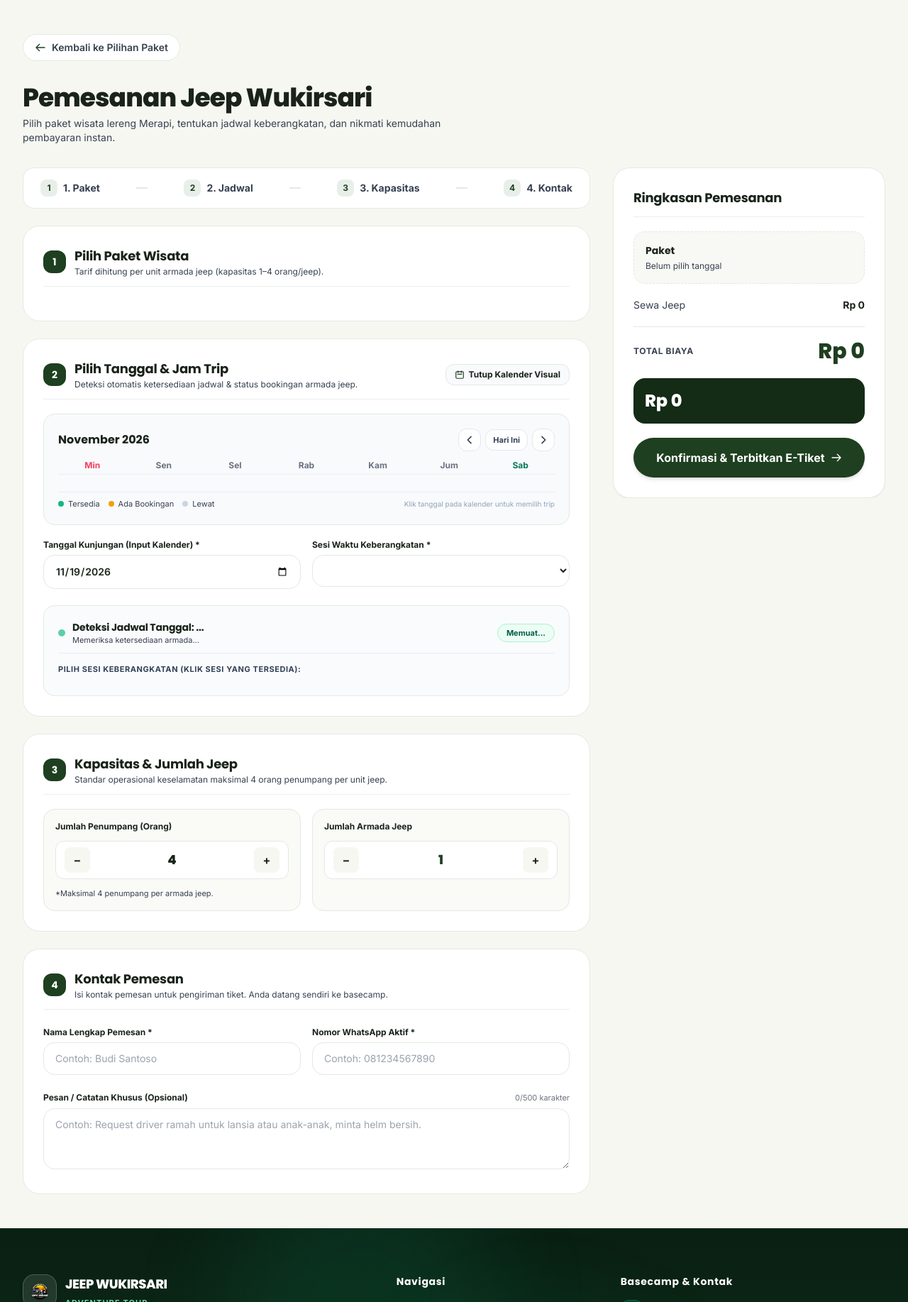
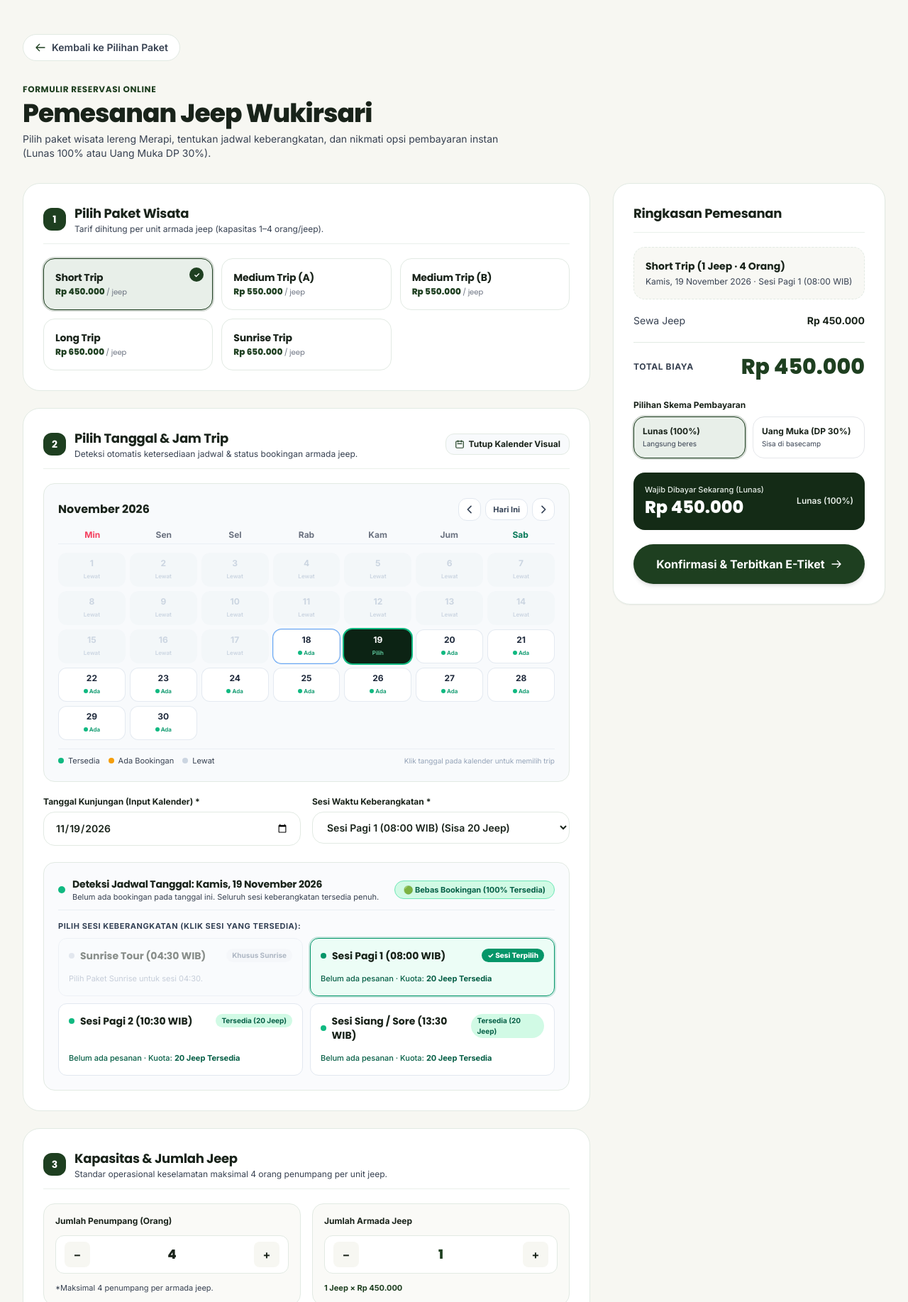
Before and after one commit to glentmargareza/TA, a Laravel app: page /booking in a window 1280 px wide. Shown: the part 81-1916 px from the top of the page at 71% size. Run offline with Laravel 12, Linux system fonts and the light colour scheme; data comes from the database, SQL or seed files in the repository; tables that the repository leaves empty hold one stand-in row (values such as "Sample post"); lists and menus that the app fills with data are empty; some libraries are stand-ins or nearby versions; some web fonts are replaced.

Commit message:
Samakan BookingController dan create.blade.php persis seperti branch galent

```diff
--- a/app/Http/Controllers/BookingController.php
+++ b/app/Http/Controllers/BookingController.php
@@ -60,14 +60,13 @@ class BookingController extends Controller
 
         $slots = ScheduleSlot::where('is_active', true)->orderBy('start_time')->get();
 
-        $now = now('Asia/Jakarta');
-        $today = $now->format('Y-m-d');
+        $now = now();
         $isSunriseSelected = str_contains(strtolower($selectedPackage?->slug . ' ' . $selectedPackage?->name), 'sunrise');
 
         // Otomatis tentukan tanggal kunjungan awal yang cerdas & tersedia
         $requestedDate = old('trip_date', $request->query('date', $request->query('trip_date')));
 
-        if (!$requestedDate || $requestedDate < $today) {
+        if (!$requestedDate) {
             $startDate = $now->copy();
             // Jika paket sunrise dan waktu saat ini >= 04:30 WIB, hari ini sudah tidak bisa -> mulai besok
             if ($isSunriseSelected && $now->format('H:i') >= '04:30') {
@@ -77,13 +76,12 @@ class BookingController extends Controller
                 $startDate = $startDate->addDay();
             }
 
-            // Cari tanggal yang masih memiliki sisa kuota armada (hingga 30 hari ke depan)
+            // Cari tanggal yang masih memiliki sisa kuota armada (hingga 14 hari ke depan)
             $foundDate = null;
-            $fallback = null;
             $testDate = $startDate->copy();
-            for ($i = 0; $i < 30; $i++) {
+            for ($i = 0; $i < 14; $i++) {
                 $dateStr = $testDate->format('Y-m-d');
-                $isToday = $dateStr === $today;
+                $isToday = $dateStr === $now->format('Y-m-d');
 
                 $candidateSlots = $slots->filter(function ($s) use ($isSunriseSelected, $isToday, $now) {
                     $time = substr((string) $s->start_time, 0, 5);
@@ -97,10 +95,6 @@ class BookingController extends Controller
                     return true;
                 });
 
-                if ($candidateSlots->isNotEmpty() && $fallback === null) {
-                    $fallback = $dateStr;
-                }
-
                 foreach ($candidateSlots as $cSlot) {
                     if ($cSlot->remainingJeepsFor($dateStr) > 0) {
                         $foundDate = $dateStr;
@@ -111,7 +105,7 @@ class BookingController extends Controller
                 $testDate->addDay();
             }
 
-            $defaultDate = $foundDate ?? $fallback ?? $startDate->format('Y-m-d');
+            $defaultDate = $foundDate ?? $startDate->format('Y-m-d');
         } else {
             $defaultDate = $requestedDate;
         }
@@ -153,19 +147,17 @@ class BookingController extends Controller
         $date = $request->query('trip_date');
         $jeeps = max(1, (int) $request->query('jeep_quantity', 1));
 
-        if (!$date || !preg_match('/^\d{4}-\d{2}-\d{2}$/', $date)) {
-            return response()->json(['error' => 'Tanggal wajib disertakan (YYYY-MM-DD)'], 422);
-        }
-
-        $now = now('Asia/Jakarta');
-        $today = $now->format('Y-m-d');
-        $isToday = $date === $today;
-        $isPast = $date < $today;
+        if (!$date) {
+            return response()->json(['error' => 'Tanggal wajib disertakan'], 422);
+        }
+
+        $now = now();
+        $isToday = $date === $now->format('Y-m-d');
         $nowTime = $now->format('H:i');
 
         $slots = ScheduleSlot::where('is_active', true)->orderBy('start_time')->get();
 
-        $data = $slots->map(function ($s) use ($date, $isToday, $isPast, $nowTime, $jeeps) {
+        $data = $slots->map(function ($s) use ($date, $isToday, $nowTime, $jeeps) {
             $time = substr((string) $s->start_time, 0, 5);
             $label = trim((string) $s->slot_label) ?: ('Sesi ' . $s->id);
             $cleanLabel = preg_match('/\(\d{2}:\d{2}\s*WIB\)/i', $label) ? $label : ($label . ' (' . $time . ' WIB)');
@@ -173,7 +165,7 @@ class BookingController extends Controller
 
             $booked = $s->bookedJeepsCount($date);
             $remaining = max(0, $s->max_jeeps - $booked);
-            $passed = $isPast || ($isToday && $time <= $nowTime);
+            $passed = $isToday && ($time <= $nowTime);
             $available = !$passed && ($remaining >= $jeeps);
 
             return [
@@ -286,11 +278,11 @@ class BookingController extends Controller
             ]);
         }
 
-        // Validasi jam sesi tidak boleh di waktu yang sudah lewat jika memesan untuk hari ini (WIB)
-        $today = now('Asia/Jakarta')->format('Y-m-d');
+        // Validasi jam sesi tidak boleh di waktu yang sudah lewat jika memesan untuk hari ini
+        $today = now()->format('Y-m-d');
         if ($validated['trip_date'] === $today) {
             $slotTime = substr((string) $slot->start_time, 0, 5);
-            $nowTime = now('Asia/Jakarta')->format('H:i');
+            $nowTime = now()->format('H:i');
             if ($slotTime <= $nowTime) {
                 return back()->withInput()->withErrors([
                     'slot_id' => "Sesi {$slot->slot_label} untuk hari ini sudah lewat. Silakan pilih sesi jadwal lain atau tanggal besok."
@@ -1424,6 +1416,10 @@ class BookingController extends Controller
  * Reverse geocoding (lat, lng -> nama hotel / alamat)
  * Prioritas: Google Places Nearby (hotel terdekat) -> Photon/Nominatim
  */
+    /**
+     * Reverse geocoding (lat, lng -> nama hotel / alamat)
+     * Prioritas: Google Places Nearby (hotel terdekat) -> Photon/Nominatim
+     */
     public function reverseLocation(Request $request)
     {
         $lat = (float) $request->query('lat');
--- a/resources/views/booking/create.blade.php
+++ b/resources/views/booking/create.blade.php
@@ -19,11 +19,14 @@
 
         <!-- Judul Halaman -->
         <div class="space-y-1.5">
+            <span class="text-xs font-bold uppercase tracking-wider text-wukirsari-primary font-display block">
+                FORMULIR RESERVASI ONLINE
+            </span>
             <h1 class="text-2xl sm:text-4xl font-extrabold text-merapiText-primary font-display tracking-tight">
                 Pemesanan Jeep Wukirsari
             </h1>
             <p class="text-merapiText-secondary text-xs sm:text-sm max-w-2xl">
-                Pilih paket wisata lereng Merapi, tentukan jadwal keberangkatan, dan nikmati kemudahan pembayaran instan.
+                Pilih paket wisata lereng Merapi, tentukan jadwal keberangkatan, dan nikmati opsi pembayaran instan (Lunas 100% atau Uang Muka DP 30%).
             </p>
         </div>
 
@@ -46,30 +49,6 @@
 
             <!-- Kolom Kiri: 4 Kartu Formulir (lg:col-span-8) -->
             <div class="lg:col-span-8 space-y-6">
-
-
-                <div class="bg-white border border-wukirsari-border rounded-2xl p-2 shadow-xs flex items-center justify-between gap-1 sm:gap-2 overflow-x-auto scrollbar-none sticky top-16 sm:top-20 z-30 backdrop-blur-md bg-white/95" id="stepper">
-                    <button type="button" class="st on flex items-center gap-2 px-3 sm:px-4 py-2 rounded-xl text-xs sm:text-sm font-bold text-merapiText-secondary hover:text-merapiText-primary transition-all shrink-0 cursor-pointer" data-s="1">
-                        <i class="w-6 h-6 rounded-lg bg-wukirsari-sage text-wukirsari-primary flex items-center justify-center text-xs font-bold not-italic">1</i>
-                        <span>1. Paket</span>
-                    </button>
-                    <div class="w-4 h-0.5 bg-wukirsari-border shrink-0"></div>
-                    <button type="button" class="st flex items-center gap-2 px-3 sm:px-4 py-2 rounded-xl text-xs sm:text-sm font-bold text-merapiText-secondary hover:text-merapiText-primary transition-all shrink-0 cursor-pointer" data-s="2">
-                        <i class="w-6 h-6 rounded-lg bg-wukirsari-sage text-wukirsari-primary flex items-center justify-center text-xs font-bold not-italic">2</i>
-                        <span>2. Jadwal</span>
-                    </button>
-                    <div class="w-4 h-0.5 bg-wukirsari-border shrink-0"></div>
-                    <button type="button" class="st flex items-center gap-2 px-3 sm:px-4 py-2 rounded-xl text-xs sm:text-sm font-bold text-merapiText-secondary hover:text-merapiText-primary transition-all shrink-0 cursor-pointer" data-s="3">
-                        <i class="w-6 h-6 rounded-lg bg-wukirsari-sage text-wukirsari-primary flex items-center justify-center text-xs font-bold not-italic">3</i>
-                        <span>3. Kapasitas</span>
-                    </button>
-                    <div class="w-4 h-0.5 bg-wukirsari-border shrink-0"></div>
-                    <button type="button" class="st flex items-center gap-2 px-3 sm:px-4 py-2 rounded-xl text-xs sm:text-sm font-bold text-merapiText-secondary hover:text-merapiText-primary transition-all shrink-0 cursor-pointer" data-s="4">
-                        <i class="w-6 h-6 rounded-lg bg-wukirsari-sage text-wukirsari-primary flex items-center justify-center text-xs font-bold not-italic">4</i>
-                        <span>4. Kontak</span>
-                    </button>
-                </div>
-
                 <!-- 1. PILIH PAKET -->
                 <section class="bg-white rounded-3xl border border-wukirsari-border shadow-xs p-4 sm:p-7 space-y-5" data-sec="1">
                     <div class="flex items-center gap-3 pb-3 border-b border-wukirsari-border/70">
@@ -280,9 +259,28 @@
                         <strong class="text-2xl sm:text-3xl font-extrabold text-wukirsari-primary font-display" id="vTotal">Rp 0</strong>
                     </div>
 
+                    <!-- Skema Pembayaran -->
+                    <div class="space-y-2 pt-2">
+                        <label class="block text-xs font-bold text-merapiText-primary">Pilihan Skema Pembayaran</label>
+                        <div class="grid grid-cols-2 gap-2.5 pay">
+                            <button type="button" class="po sel p-3 rounded-2xl border text-left transition-all cursor-pointer" data-p="full">
+                                <strong class="block text-xs font-bold text-merapiText-primary">Lunas (100%)</strong>
+                                <span class="block text-[10px] text-merapiText-secondary mt-0.5">Langsung beres</span>
+                            </button>
+                            <button type="button" class="po p-3 rounded-2xl border text-left transition-all cursor-pointer" data-p="dp">
+                                <strong class="block text-xs font-bold text-merapiText-primary">Uang Muka (DP 30%)</strong>
+                                <span class="block text-[10px] text-merapiText-secondary mt-0.5">Sisa di basecamp</span>
+                            </button>
+                        </div>
+                    </div>
+
                     <!-- Box Tagihan Sekarang -->
                     <div class="bg-wukirsari-dark text-white rounded-2xl p-4 flex items-center justify-between shadow-xs">
-                        <strong class="text-xl sm:text-2xl font-extrabold font-display" id="vDue">Rp 0</strong>
+                        <div>
+                            <span class="block text-[11px] text-wukirsari-sage font-medium" id="dueLbl">Wajib Dibayar Sekarang</span>
+                            <strong class="text-xl sm:text-2xl font-extrabold font-display" id="vDue">Rp 0</strong>
+                        </div>
+                        <span class="text-xs text-wukirsari-sage font-semibold" id="dueSub">Lunas</span>
                     </div>
 
                     <!-- Tombol Lanjutkan -->
@@ -334,24 +332,10 @@
     transform: translate(-50%, 0) !important;
 }
 
-/* Kalender ketersediaan */
-#cal .cd{height:2.5rem;display:flex;align-items:center;justify-content:center;position:relative;border-radius:.75rem;font-size:.8125rem;font-weight:700;color:#1f2a20;cursor:pointer;transition:background .15s}
-#cal .cd:hover:not(:disabled){background:#E8EFE9}
-#cal .cd:disabled{cursor:not-allowed}
-#cal .cd.past{color:#c5c9c6}
-#cal .cd.full{color:#b91c1c;background:#fef2f2;text-decoration:line-through}
-#cal .cd.today{box-shadow:inset 0 0 0 1.5px #1E3F20}
-#cal .cd.sel,#cal .cd.sel:hover{background:#1E3F20;color:#fff}
 
 /* ===== RESPONSIF HP ===== */
 html{-webkit-text-size-adjust:100%}
-/* clip (bukan hidden) agar tidak membuat scroll container yang mematikan position: sticky */
-html,body{overflow-x:clip}
-/* Ringkasan ikut menempel saat scroll; jika lebih tinggi dari layar, bisa di-scroll sendiri */
-@media (min-width:1024px){
-  #pay{position:sticky;top:6rem;align-self:start;max-height:calc(100vh - 7rem);overflow-y:auto;scrollbar-width:none}
-  #pay::-webkit-scrollbar{display:none}
-}
+body{overflow-x:hidden}
 .mbar{padding-bottom:calc(.75rem + env(safe-area-inset-bottom))}
 @media (max-width:640px){
   /* 16px mencegah iOS/Android zoom otomatis saat mengetuk input */
@@ -360,7 +344,7 @@ html,body{overflow-x:clip}
   #paxMinus,#paxPlus,#minus,#plus{width:44px!important;height:44px!important;font-size:1.25rem!important}
   .po,.pkg{min-height:56px}
   #submit{min-height:52px}
-  input[type=date]{min-height:48px}
+  input[type=date]{min-height:48px;-webkit-appearance:none;appearance:none}
   #name,#wa,#session,#date{min-height:48px}
   h1{line-height:1.2}
 }
@@ -382,8 +366,7 @@ const D              = bookingDataEl ? JSON.parse(bookingDataEl.textContent || '
 window.BOOKING_DATA  = D;
 const PER_JEEP       = 4;
 const PACKAGES       = D.packages || [];
-const SESSIONS       = D.slots || [];
-const TZ             = 'Asia/Jakarta';   // semua jadwal mengikuti WIB, bukan jam perangkat
+let SESSIONS         = D.slots || [];
 
 const $ = s => document.querySelector(s);
 const rp = n => 'Rp ' + Number(n).toLocaleString('id-ID');
@@ -394,49 +377,7 @@ const state = {
 };
 const curPkg = () => PACKAGES.find(x => String(x.id) === String(state.pkg)) || PACKAGES[0];
 
-/* ====== UTILITAS WAKTU (WIB) ====== */
-function wibNow(){
-  const parts = new Intl.DateTimeFormat('en-CA', {
-    timeZone: TZ, year: 'numeric', month: '2-digit', day: '2-digit',
-    hour: '2-digit', minute: '2-digit', hourCycle: 'h23'
-  }).formatToParts(new Date());
-  const g = t => parts.find(p => p.type === t).value;
-  return { date: `${g('year')}-${g('month')}-${g('day')}`, min: (+g('hour')) * 60 + (+g('minute')) };
-}
-const addDays = (dateStr, n) => {
-  const d = new Date(dateStr + 'T00:00:00Z');
-  d.setUTCDate(d.getUTCDate() + n);
-  return d.toISOString().slice(0, 10);
-};
-const toMin = t => { const [h, m] = String(t).split(':').map(Number); return h * 60 + m; };
-const fmtDate = ds => new Date(ds + 'T00:00:00').toLocaleDateString('id-ID', { weekday: 'long', day: 'numeric', month: 'long', year: 'numeric' });
-
-/* ====== UTILITAS JADWAL ====== */
-const isSunrisePkg  = p => !!p && (p.is_sunrise || /sunrise/i.test(p.slug || '') || /sunrise/i.test(p.name || ''));
-const isSunriseSlot = s => !!s.is_sunrise || s.time === '04:30' || /sunrise/i.test(s.label || '');
-// Paket Sunrise hanya sesi 04:30; paket reguler hanya sesi reguler.
-const slotsFor = p => SESSIONS.filter(s => isSunrisePkg(p) ? isSunriseSlot(s) : !isSunriseSlot(s));
-// Sesi dianggap lewat jika tanggalnya sudah lewat, atau hari ini dan jamnya sudah lewat (WIB).
-const isPassed = (s, date) => {
-  const n = wibNow();
-  if(date < n.date) return true;
-  return date === n.date && toMin(s.time) <= n.min;
-};
-// Tanggal paling awal (hari ini s/d 30 hari ke depan) yang masih punya sesi belum lewat.
-function firstValidDate(pkg, from){
-  const start = from || wibNow().date;
-  const list = slotsFor(pkg);
-  for(let i = 0; i < 30; i++){
-    const d = addDays(start, i);
-    if(list.some(s => !isPassed(s, d))) return d;
-  }
-  return start;
-}
-// Cache kuota per tanggal: AVAIL[tanggal][slotId] = sisa jeep
-const AVAIL = {};
-
 /* ====== 1. PAKET ====== */
-const dateEl = $('#date');
 const pkgsEl = $('#pkgs');
 if (pkgsEl && PACKAGES.length) {
   pkgsEl.innerHTML = PACKAGES.map(p => `
@@ -454,16 +395,18 @@ if (pkgsEl && PACKAGES.length) {
     state.pkg = b.dataset.id;
     pkgsEl.querySelectorAll('.pkg').forEach(x => x.classList.toggle('sel', x === b));
 
-    // Jika tanggal terpilih tidak punya sesi tersisa untuk tipe paket ini
-    // (mis. Sunrise 04:30 sudah lewat hari ini), pindah ke tanggal terdekat yang tersedia.
     const p = curPkg();
-    const hasSlot = dateEl.value && slotsFor(p).some(s => !isPassed(s, dateEl.value));
-    if(!hasSlot){
-      const nd = firstValidDate(p);
-      if(nd !== dateEl.value){
-        dateEl.value = nd;
-        toast('Tanggal disesuaikan ke ' + fmtDate(nd) + ' karena sesi paket ini hari ini sudah lewat.');
-      }
+    const isSunrise = p && (p.is_sunrise || /sunrise/i.test(p.slug || '') || /sunrise/i.test(p.name || ''));
+    const isToday = dateEl.value === iso(new Date());
+    const now = new Date();
+    const nowMin = now.getHours() * 60 + now.getMinutes();
+
+    // Jika beralih ke Sunrise dan tanggal masih hari ini tetapi jam 04:30 WIB sudah lewat:
+    // Otomatis sesuaikan tanggal ke besok (H+1)
+    if(isSunrise && isToday && nowMin >= (4 * 60 + 30)){
+      const def = new Date();
+      def.setDate(def.getDate() + 1);
+      dateEl.value = iso(def);
     }
 
     renderSessions();
@@ -801,36 +744,45 @@ function renderSessionOptions(){
   const sel = $('#session');
   if(!sel) return;
   const pkg = curPkg();
-  const sunrise = isSunrisePkg(pkg);
-  const date = dateEl.value;
+  const isSunrisePkg = pkg && (pkg.is_sunrise || /sunrise/i.test(pkg.slug || '') || /sunrise/i.test(pkg.name || ''));
+
+  const isToday = dateEl.value === iso(new Date());
+  const now = new Date();
+  const nowMin = now.getHours() * 60 + now.getMinutes();
   const prev = state.session;
-  const list = slotsFor(pkg);
 
-  if(!date){
-    sel.innerHTML = '<option value="" disabled selected>Pilih tanggal dulu</option>';
-    state.session = null;
-    $('#sessHint').textContent = 'Pilih tanggal kunjungan terlebih dahulu.';
-    return;
-  }
-  if(list.length === 0){
+  // Filter aturan sesi keberangkatan:
+  // - Paket Sunrise: HANYA sesi 04:30 WIB yang tampil / dapat dipilih. Sesi lain otomatis tidak bisa.
+  // - Paket Reguler: Sesi 04:30 WIB dilarang/disembunyikan. Wisatawan bebas memilih sesi reguler (08:00, 10:30, 13:30 WIB).
+  const filteredSlots = SESSIONS.filter(s => {
+    const isSunSlot = s.is_sunrise || s.time === '04:30' || /sunrise/i.test(s.label);
+    return isSunrisePkg ? isSunSlot : !isSunSlot;
+  });
+
+  if(filteredSlots.length === 0){
     sel.innerHTML = '<option value="" disabled selected>Tidak ada sesi yang tersedia</option>';
     state.session = null;
     $('#sessHint').textContent = 'Tidak ada sesi yang tersedia untuk paket ini.';
     return;
   }
 
-  const avail = AVAIL[date] || {};
-  sel.innerHTML = list.map(s => {
-    const passed = isPassed(s, date);
-    const rem = avail[s.id];
-    const known = typeof rem === 'number';
-    const isFull = known && rem < state.qty;
+  sel.innerHTML = filteredSlots.map(s => {
+    let passed = s.passed ?? false;
+    if(isToday && s.time){
+      const [h, m] = s.time.split(':').map(Number);
+      if((h * 60 + m) <= nowMin) passed = true;
+    }
+    const isFull = (typeof s.remaining === 'number' && s.remaining < state.qty);
     const disabled = passed || isFull;
 
     let badge = '';
-    if(passed) badge = ' — (Sudah Lewat)';
-    else if(isFull) badge = rem <= 0 ? ' — (Kuota Penuh)' : ` — (Sisa ${rem} Jeep, kurang)`;
-    else if(known) badge = ` (Sisa ${rem} Jeep)`;
+    if(passed){
+      badge = ' — (Sudah Lewat)';
+    } else if(isFull){
+      badge = ' — (Kuota Penuh)';
+    } else if(typeof s.remaining === 'number'){
+      badge = ` (Sisa ${s.remaining} Jeep)`;
+    }
 
     return `<option value="${s.id}" ${disabled ? 'disabled' : ''}>${esc(s.label)}${badge}</option>`;
   }).join('');
@@ -841,23 +793,22 @@ function renderSessionOptions(){
   state.session = sel.value || null;
 
   if(!firstOk){
-    const next = nextOpenDate(addDays(date, 1));
-    const tip = ' Coba tanggal ' + fmtDate(next) + '.';
-    $('#sessHint').textContent = sunrise
-      ? 'Sesi Sunrise (04:30 WIB) pada tanggal ini sudah lewat atau kuota tidak cukup.' + tip
-      : 'Semua sesi pada tanggal ini sudah lewat atau kuota tidak cukup.' + tip;
+    if(isSunrisePkg){
+      $('#sessHint').textContent = 'Sesi Sunrise (04:30 WIB) untuk tanggal ini tidak dapat dipilih (sudah lewat atau kuota habis). Silakan pilih tanggal berikutnya.';
+    } else {
+      $('#sessHint').textContent = 'Semua sesi jadwal reguler untuk tanggal ini sudah lewat atau penuh. Silakan pilih tanggal berikutnya.';
+    }
   } else {
-    $('#sessHint').textContent = sunrise ? '✓ Paket Sunrise hanya berjalan pada sesi 04:30 WIB.' : '';
+    $('#sessHint').textContent = isSunrisePkg ? '✓ Paket Sunrise Tour khusus beroperasi pada sesi Sunrise (04:30 WIB).' : '';
   }
 }
 
 function renderSessions(){
   renderSessionOptions();
-  if(dateEl.value) fetchSlotAvailability(dateEl.value);
+  if(dateEl.value){
+    fetchSlotAvailability(dateEl.value, state.qty);
+  }
 }
-
-// Muat ulang daftar sesi (tanpa fetch) lalu hitung ulang ringkasan
-function refresh(){ renderSessionOptions(); update(); renderCalendar(); }
 
 dateEl.addEventListener('change', () => {
   if (dateEl.value) {
@@ -882,35 +833,41 @@ $('#paxPlus').onclick = () => {
   if(state.pax < 40){
     state.pax++;
     state.qty = Math.max(state.qty, Math.ceil(state.pax / PER_JEEP));
-    refresh(); setStep(3);
+    update(); setStep(3);
   }
 };
 $('#paxMinus').onclick = () => {
-  if(state.pax > 1){ state.pax--; refresh(); setStep(3); }
+  if(state.pax > 1){ state.pax--; update(); setStep(3); }
 };
 $('#plus').onclick = () => {
-  if(state.qty < 10){ state.qty++; refresh(); setStep(3); }
+  if(state.qty < 10){ state.qty++; update(); setStep(3); }
 };
 $('#minus').onclick = () => {
   const minJeep = Math.ceil(state.pax / PER_JEEP);
-  if(state.qty > minJeep){ state.qty--; refresh(); }
+  if(state.qty > minJeep){ state.qty--; update(); }
   else toast('Minimal butuh ' + minJeep + ' jeep untuk ' + state.pax + ' orang penumpang (maksimal 4 orang per jeep).');
 };
+
+/* ====== SKEMA PEMBAYARAN ====== */
+document.querySelectorAll('.po').forEach(b => b.onclick = () => {
+  state.pay = b.dataset.p;
+  document.querySelectorAll('.po').forEach(x => x.classList.toggle('sel', x === b));
+  update();
+});
 
 /* ====== UPDATE RINGKASAN TAGIHAN ====== */
 function update(){
   const p = curPkg();
   if(!p) return;
   const total = p.price * state.qty;
-  const due = total;
+  const due = state.pay === 'dp' ? Math.round(total * 0.3) : total;
 
   $('#qty').textContent = state.qty;
   $('#pax').textContent = state.pax;
   $('#jeepHint').textContent = state.qty + ' Jeep × ' + rp(p.price);
   $('#tPkg').textContent = p.name + ' (' + state.qty + ' Jeep · ' + state.pax + ' Orang)';
 
-  const d = dateEl.value ? fmtDate(dateEl.value) : 'Belum pilih tanggal';
-  $('#dateText').textContent = dateEl.value ? fmtDate(dateEl.value) : 'Pilih tanggal';
+  const d = dateEl.value ? new Date(dateEl.value + 'T00:00:00').toLocaleDateString('id-ID', { weekday: 'long', day: 'numeric', month: 'long', year: 'numeric' }) : 'Belum pilih tanggal';
   const sObj = SESSIONS.find(s => String(s.id) === String(state.session));
   $('#tDate').textContent = d + (sObj ? ' · ' + sObj.label : '');
 
@@ -920,6 +877,8 @@ function update(){
   $('#vTotal').textContent = rp(total);
   $('#mTotal').textContent = rp(total);
   $('#vDue').textContent = rp(due);
+  $('#dueLbl').textContent = state.pay === 'dp' ? 'Wajib Dibayar Sekarang (DP 30%)' : 'Wajib Dibayar Sekarang (Lunas)';
+  $('#dueSub').textContent = state.pay === 'dp' ? 'Sisa ' + rp(total - due) : 'Lunas (100%)';
 }
 
 function setStep(n){
@@ -1077,17 +1036,10 @@ $('#submit').onclick = () => {
 
   if(!dateEl.value){
     toast('Pilih tanggal kunjungan trip terlebih dahulu.');
-    return dateBtn.focus();
+    return dateEl.focus();
   }
   if(!state.session){
     toast('Pilih sesi waktu keberangkatan yang tersedia.');
-    return $('#session').focus();
-  }
-  // Cek ulang saat submit: sesi bisa saja baru lewat sejak halaman dibuka
-  const chosen = SESSIONS.find(s => String(s.id) === String(state.session));
-  if(chosen && isPassed(chosen, dateEl.value)){
-    renderSessionOptions(); update();
-    toast('Sesi yang dipilih sudah lewat. Pilih sesi atau tanggal lain.');
     return $('#session').focus();
   }
   if(name.value.trim().length < 3){
@@ -1128,19 +1080,6 @@ $('#notes').addEventListener('input', e => {
   $('#notesCount').textContent = e.target.value.length;
 });
 
-/* ====== PERBAIKAN STICKY RINGKASAN ======
-   position: sticky mati jika ada induk (di layout) ber-overflow:hidden.
-   'clip' tetap memotong konten seperti 'hidden' tetapi tidak membuat scroll container. */
-(function fixStickyAncestors(){
-  let el = $('#pay') ? $('#pay').parentElement : null;
-  while(el && el !== document.documentElement){
-    const cs = getComputedStyle(el);
-    if(cs.overflowX === 'hidden') el.style.overflowX = 'clip';
-    if(cs.overflowY === 'hidden') el.style.overflowY = 'clip';
-    el = el.parentElement;
-  }
-})();
-
 renderSessions();
 update();
 </script>
```
Lines whose indentation alone changed are shown as unchanged.
